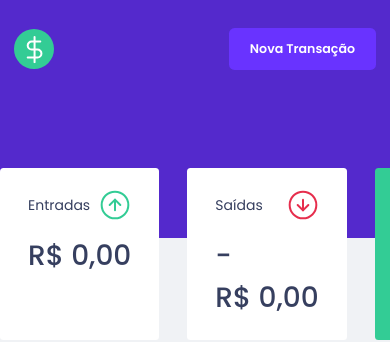
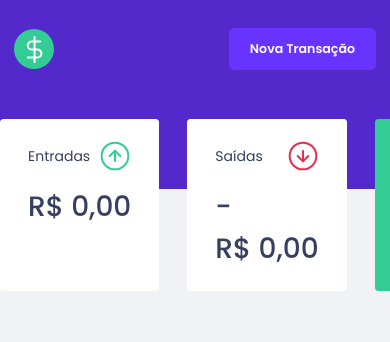
Before and after one commit to dev-viniciuss/dtmoney, a React (Create React App) app: page / in a window 390 px wide. Shown: the top 342 px of the page. Built offline with nearby package versions, Linux system fonts and the light colour scheme; no server answers; what miragejs would draw is missing.

Commit message:
styles: diminuindo o padding do Content no mobile

```diff
--- a/src/components/Header/styles.ts
+++ b/src/components/Header/styles.ts
@@ -12,6 +12,10 @@ export const Content = styled.div`
   display: flex;
   align-items: center;
   justify-content: space-between;
+
+  @media (max-width: 720px) {
+    padding: 2rem 1rem 8.5rem;
+  }
 
   button {
     height: 3rem;
```
